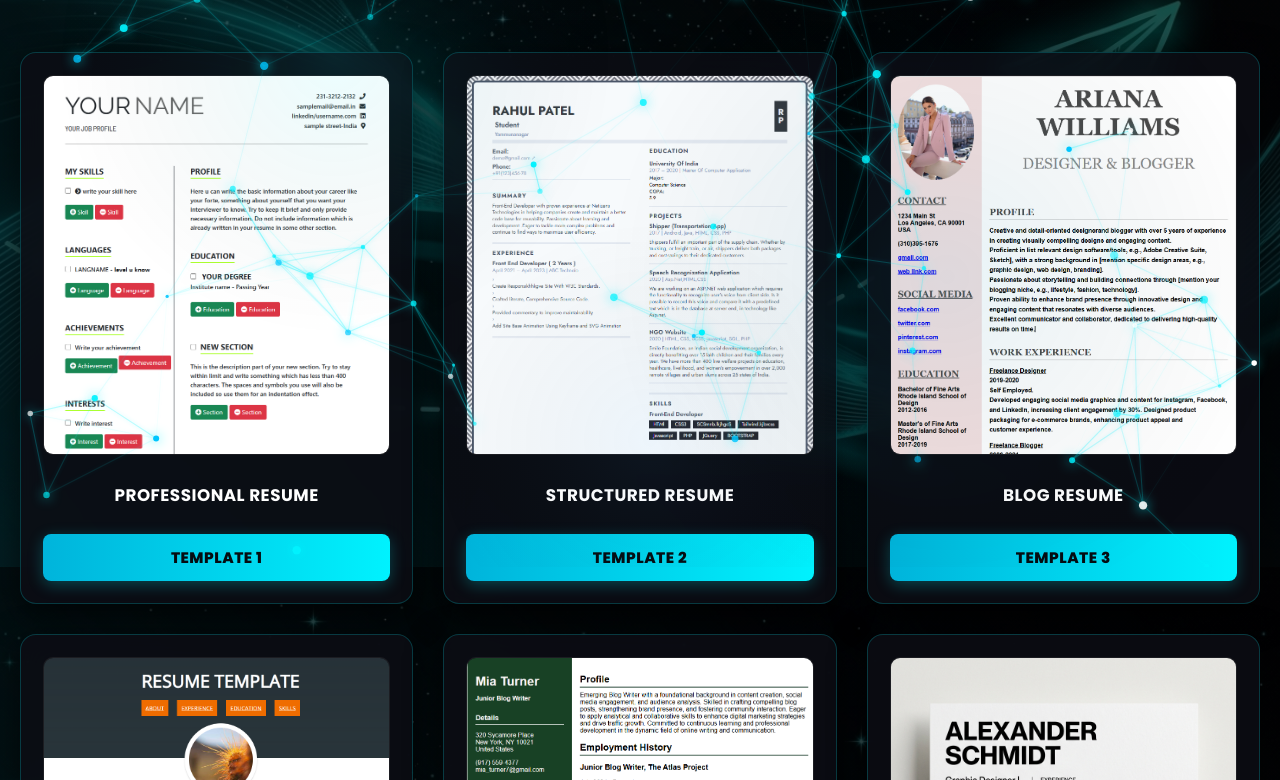
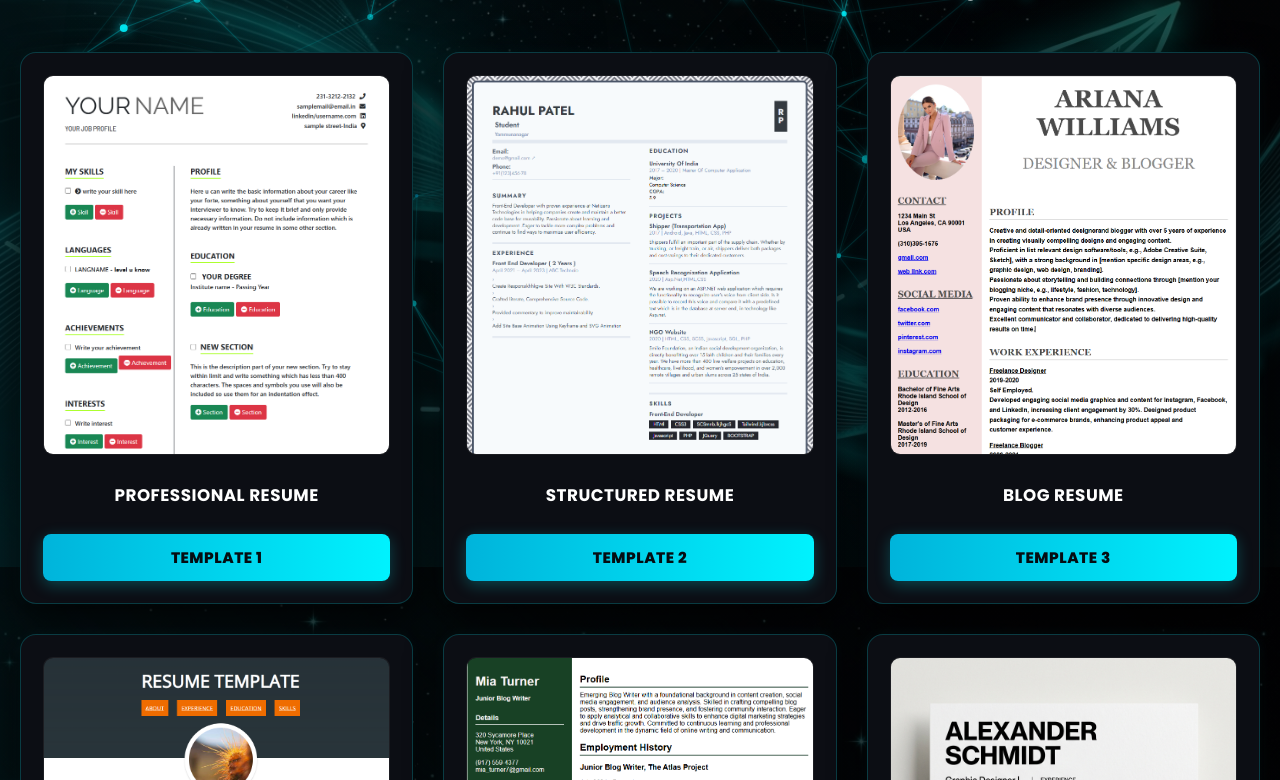
Before and after one commit to nishi-18777/fee-project-2, a website: page public/templates.html in a window 1280 px wide. Shown: the part 233-1013 px from the top of the page. Drawn offline with Linux system fonts and the light colour scheme; no server answers; sample sign-in values are in the browser's storage; animation ran at ten frames a second.

Commit message:
Ensure cyber particle background stays strictly behind cards, images, and content layers

```diff
--- a/public/css/navbar.css
+++ b/public/css/navbar.css
@@ -299,3 +299,14 @@
         font-size: 0.85rem;
     }
 }
+
+/* Background Cyber Particles Canvas Layer - Always in the background behind all UI content */
+#cyberCanvas {
+    position: fixed !important;
+    top: 0 !important;
+    left: 0 !important;
+    width: 100vw !important;
+    height: 100vh !important;
+    pointer-events: none !important;
+    z-index: 0 !important;
+}
--- a/public/css/tmp.css
+++ b/public/css/tmp.css
@@ -19,6 +19,8 @@
     text-align: center;
     font-family: 'Poppins', 'Segoe UI', sans-serif;
     margin: 35px 0;
+    position: relative;
+    z-index: 2;
   }
 
   .template-selector h1 {
@@ -39,19 +41,20 @@
     max-width: 1400px;
     margin: 0 auto;
     width: 100%;
+    position: relative;
+    z-index: 2;
   }
 
   .card {
-    background: rgba(12, 14, 20, 0.85);
-    backdrop-filter: blur(14px);
-    -webkit-backdrop-filter: blur(14px);
+    background: #0c0e14;
     padding: 22px;
     border-radius: 16px;
     border: 1px solid rgba(0, 242, 254, 0.2);
-    box-shadow: 0 10px 35px rgba(0, 0, 0, 0.6);
+    box-shadow: 0 10px 35px rgba(0, 0, 0, 0.8), 0 0 15px rgba(0, 242, 254, 0.05);
     transition: all 0.3s ease;
     overflow: hidden;
     position: relative;
+    z-index: 2;
     cursor: pointer;
     display: flex;
     flex-direction: column;
--- a/public/js/particles-bg.js
+++ b/public/js/particles-bg.js
@@ -11,7 +11,7 @@
         canvas.style.width = '100vw';
         canvas.style.height = '100vh';
         canvas.style.pointerEvents = 'none';
-        canvas.style.zIndex = '1';
+        canvas.style.zIndex = '0';
         canvas.style.opacity = '1';
         document.body.prepend(canvas);
 
@@ -31,8 +31,14 @@
         };
 
         window.addEventListener('mousemove', (e) => {
-            mouse.x = e.clientX;
-            mouse.y = e.clientY;
+            // Keep background effects strictly behind content; do not draw lines over cards or resume previews
+            if (e.target && e.target.closest && e.target.closest('.card, .a4-paper, .a4-resume-paper, .form, .resume-card, .upload-card')) {
+                mouse.x = null;
+                mouse.y = null;
+            } else {
+                mouse.x = e.clientX;
+                mouse.y = e.clientY;
+            }
         });
 
         window.addEventListener('mouseleave', () => {
```
